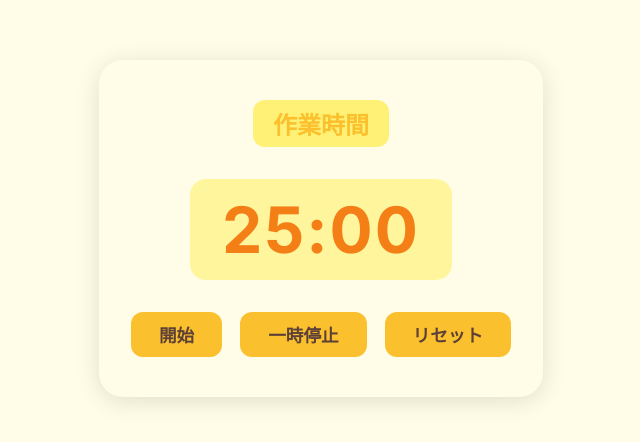
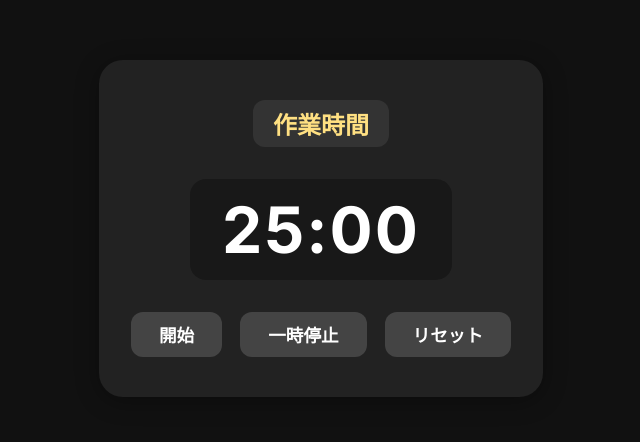
Before and after one commit to HISASHIKUSANO/-2, a plain HTML site: page index.html in a window 1280 px wide. Shown: the part 172-614 px from the top of the page, without its empty margins (319-959 px from the left). Drawn offline with Linux system fonts and the light colour scheme.

Commit message:
Revert color scheme to dark mode

```diff
--- a/style.css
+++ b/style.css
@@ -7,13 +7,13 @@ body {
     justify-content: center;
     align-items: center;
     transition: background 0.5s;
-    background: #fff8e1;
+    background: #111;
 }
 
 .container {
-    background: #fffde7;
+    background: #222;
     border-radius: 24px;
-    box-shadow: 0 4px 24px rgba(0,0,0,0.12);
+    box-shadow: 0 4px 24px rgba(0,0,0,0.32);
     padding: 40px 32px;
     display: flex;
     flex-direction: column;
@@ -28,8 +28,8 @@ body {
     margin: 0 0 8px 0;
     border-radius: 16px;
     padding: 12px 32px;
-    background: #fff59d;
-    color: #f57f17;
+    background: #181818;
+    color: #fff;
 }
 
 #status {
@@ -38,8 +38,8 @@ body {
     margin-bottom: 8px;
     border-radius: 12px;
     padding: 6px 20px;
-    background: #fff176;
-    color: #fbc02d;
+    background: #333;
+    color: #ffe082;
 }
 
 .buttons {
@@ -53,22 +53,22 @@ button {
     padding: 10px 28px;
     border: none;
     border-radius: 12px;
-    background: #fbc02d;
-    color: #5d4037;
+    background: #444;
+    color: #fff;
     cursor: pointer;
     font-weight: 600;
     transition: background 0.2s, transform 0.1s;
 }
 button:hover {
-    background: #f9a825;
+    background: #222;
     transform: translateY(-2px);
 }
 
 body.working {
-    background: #fffde7;
+    background: #111;
 }
 body.breaking {
-    background: #fff9c4;
+    background: #222;
 }
 
 @media (max-width: 600px) {
```
